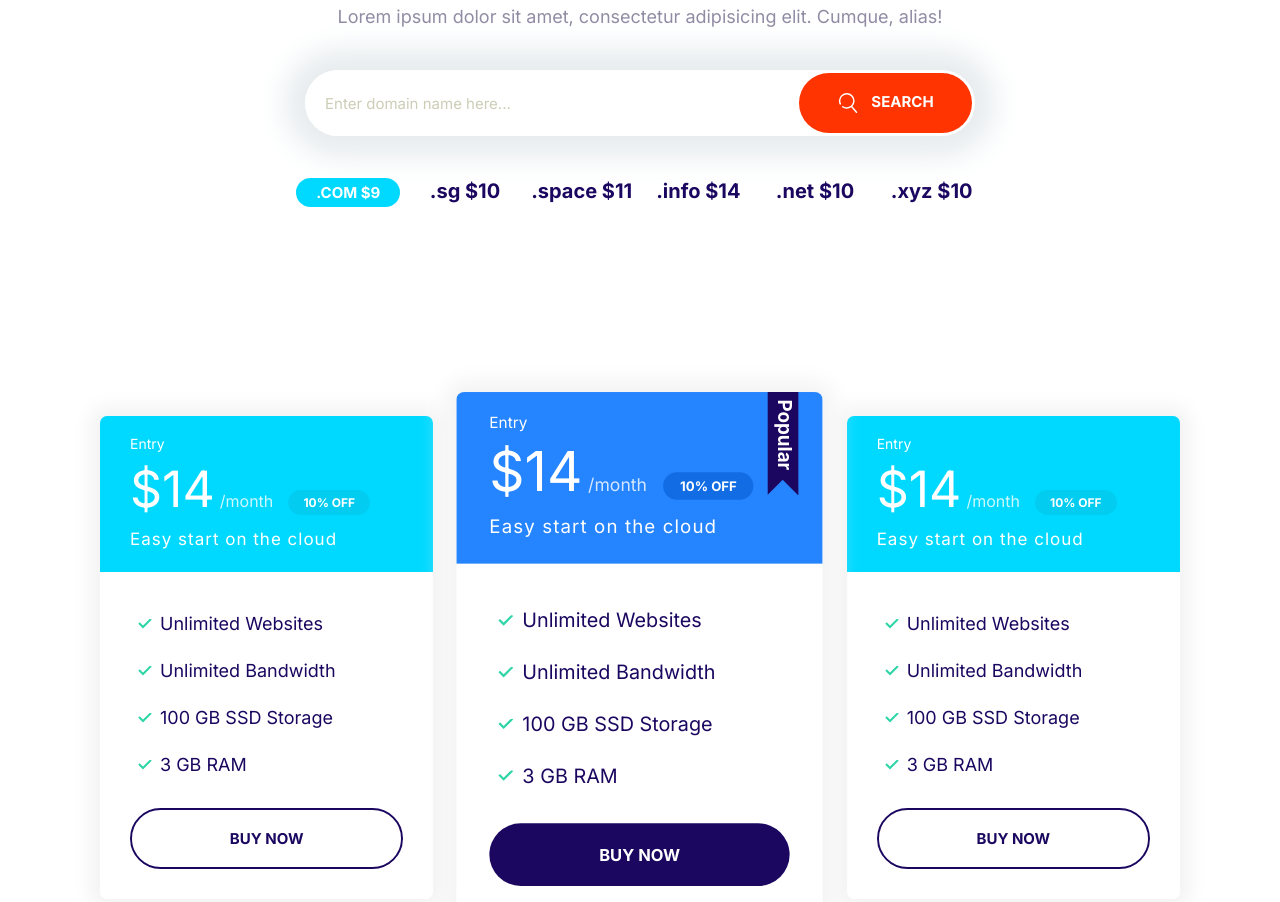
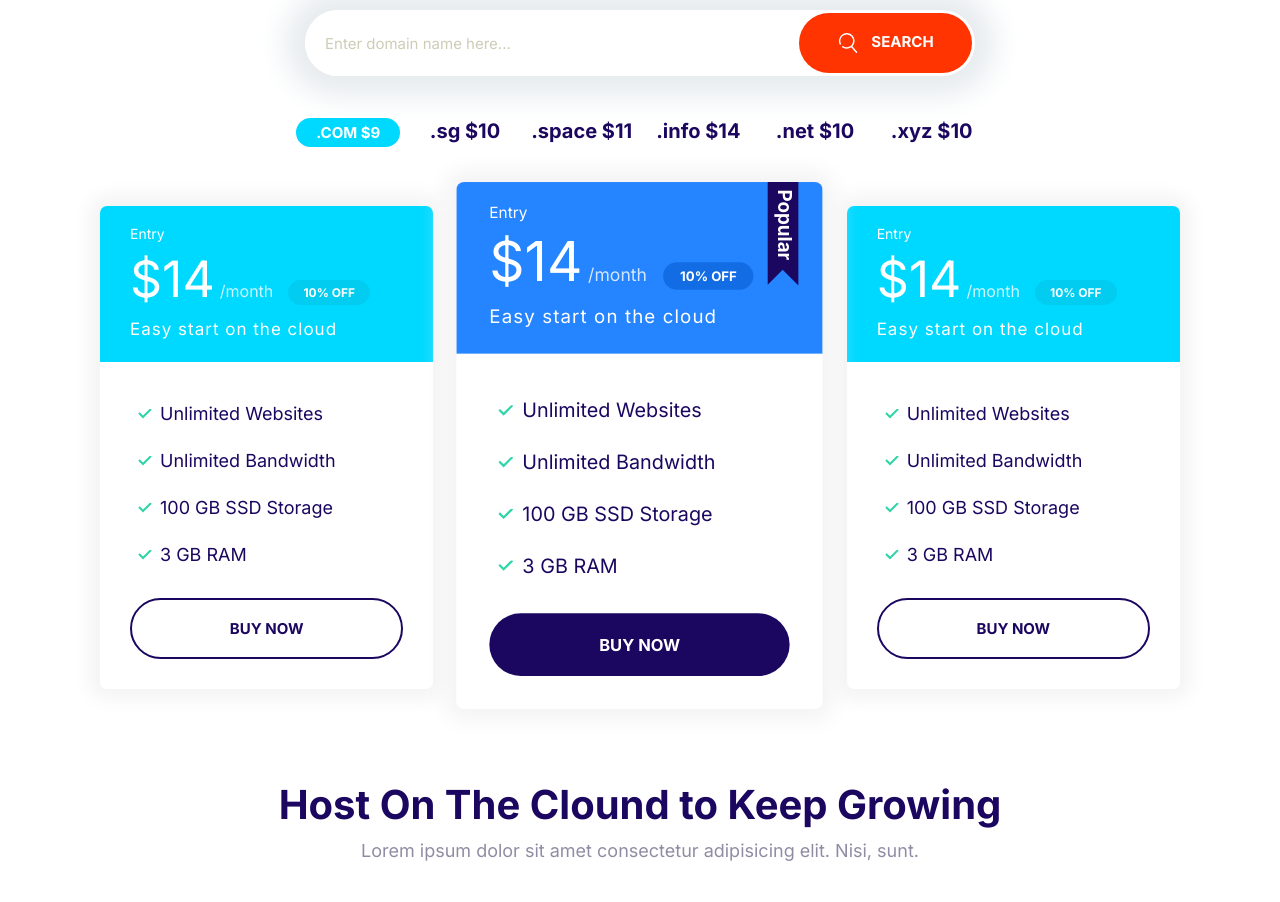
Before and after one commit to benen89/Kukuruzo, a plain HTML site: page index.html in a window 1280 px wide. Shown: the part 928-1830 px from the top of the page. Drawn offline with nearby package versions, Linux system fonts and the light colour scheme.

Commit message:
layout fixes, block padding

```diff
--- a/css/styles.css
+++ b/css/styles.css
@@ -539,8 +539,8 @@ a {
 
 /* block */
 .block {
-  --padding-vertical: 6rem;
-  padding: var(--padding-vertical) 3rem;
+  --padding-vertical: 3rem;
+  padding: var(--padding-vertical);
 }
 
 .block__header {
@@ -667,6 +667,7 @@ a {
 @media screen and (min-width: 768px) {
   .block-domain__prices {
     grid-template-columns: repeat(auto-fit, minmax(10rem, 1fr));
+    grid-template-rows: auto;
   }
 }
 @media screen and (max-width: 414px) {
@@ -679,7 +680,7 @@ a {
   gap: 8rem 4rem;
 }
 .block-plans .card {
-  max-width: 500px;
+  max-width: 400px;
   margin: 0 auto;
 }
 /* features */
```
